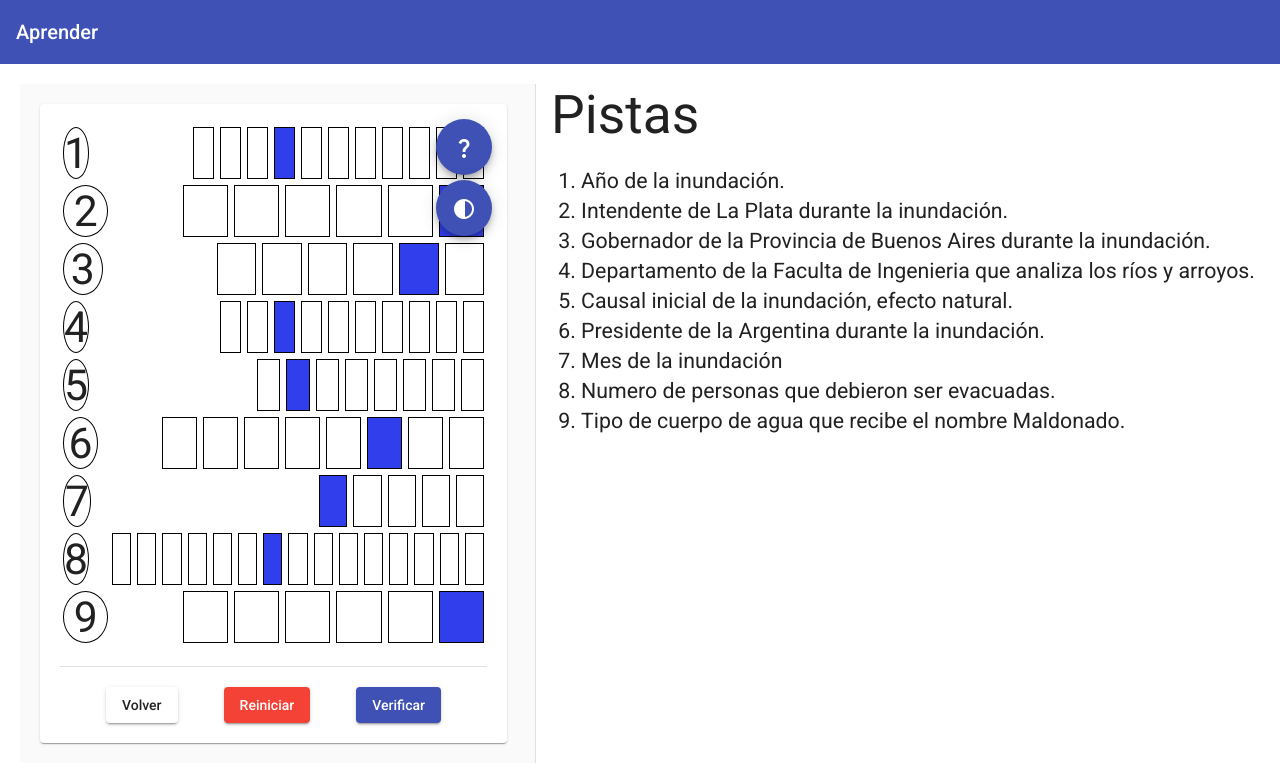
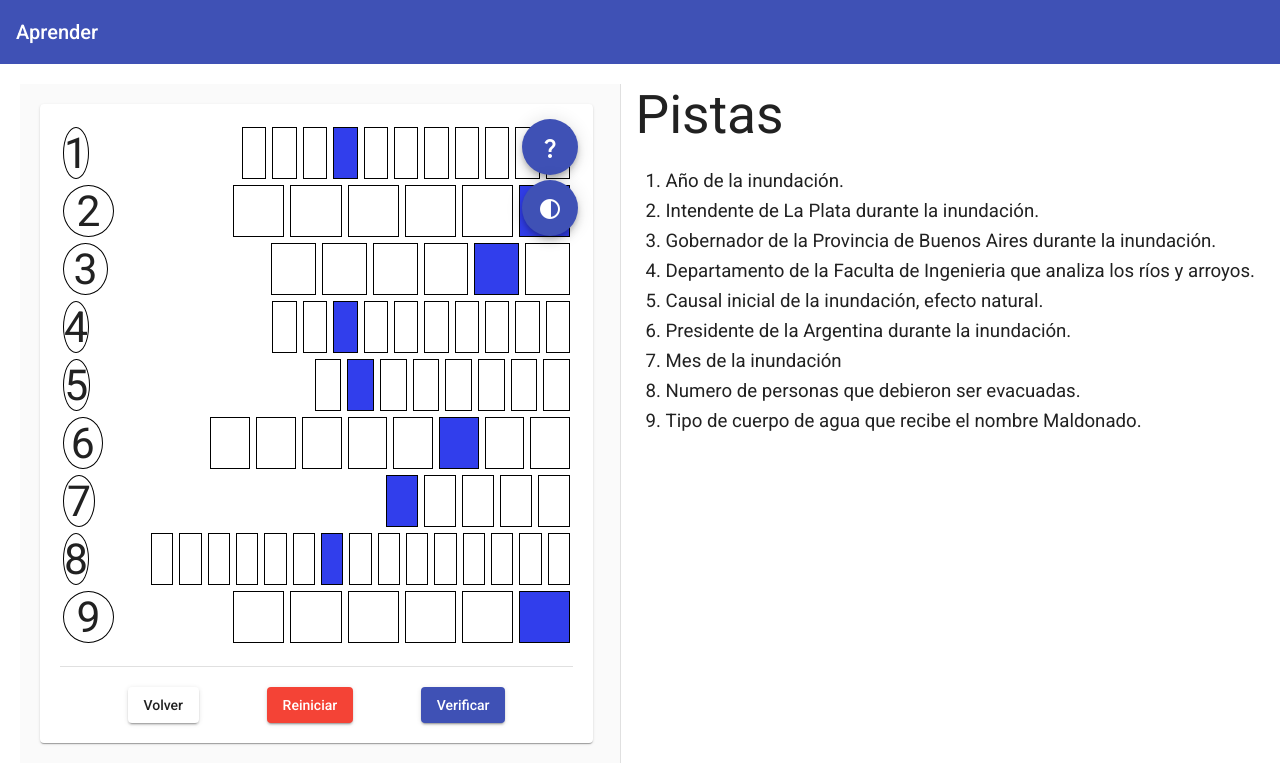
Before and after one commit to jspurim/dcu-crossword, an Angular app: page / in a window 1280 px wide. Shown: the top 784 px of the page. Built offline with nearby package versions, Linux system fonts and the light colour scheme.

Commit message:
Implement high contrast mode for validations.

```diff
--- a/src/app/puzzle-word/puzzle-word.component.css
+++ b/src/app/puzzle-word/puzzle-word.component.css
@@ -55,6 +55,21 @@
     text-align: center;
     font-size: 32pt;
     border-radius: 100%;
-    margin-right: 20px;
     line-height: initial;
   }
+
+  #validation-icons {
+     visibility: hidden;
+     border: 0px;
+  }
+
+  #validation-icons.high-contrast.show-validation {
+    visibility: visible;
+    border: 0px;
+ }
+
+ #validation-icons > .mat-icon {
+  font-size: 40pt;
+  height: 50px;
+  width: 50px;
+ }
--- a/src/app/puzzle-word/puzzle-word.component.html
+++ b/src/app/puzzle-word/puzzle-word.component.html
@@ -1,8 +1,13 @@
 <div class="word-container">
     <div  class="word-header"
-    [class.correct]="showValidation && isCorrect()"
-    [class.incorrect]="showValidation && !isCorrect()"
-    ><span>{{pos+1}}</span></div>
+        [class.correct]="showValidation && !highContrast && isCorrect()"
+        [class.incorrect]="showValidation && !highContrast && !isCorrect()">
+        <span>{{pos+1}}</span>
+    </div>
+    <div id="validation-icons" class="word-header" [class.high-contrast]="highContrast" [class.show-validation]="showValidation">
+        <mat-icon *ngIf="isCorrect()" aria-hidden="false" aria-label="Palabra correcta">check_circle</mat-icon>
+        <mat-icon *ngIf="!isCorrect()" aria-hidden="false" aria-label="Palabra incorrecta">cancel</mat-icon>
+    </div>
     <div *ngFor="let char of [].constructor(paddingSlots)" class="letter-container padding-letter">
     </div>
     <div *ngFor="let char of word.split(''); let i = index" class="letter-container"
--- a/src/app/puzzle/puzzle.component.css
+++ b/src/app/puzzle/puzzle.component.css
@@ -8,7 +8,7 @@
 }
 
 .hints-container li {
-    font-size: 16pt;
+    font-size: 14pt;
     margin-top: 10px;
 }
 
```
